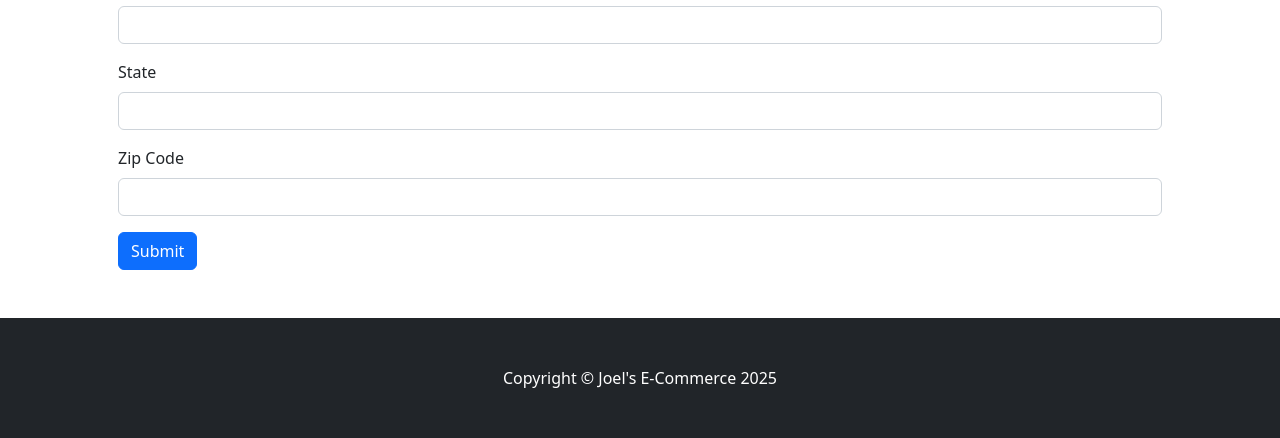
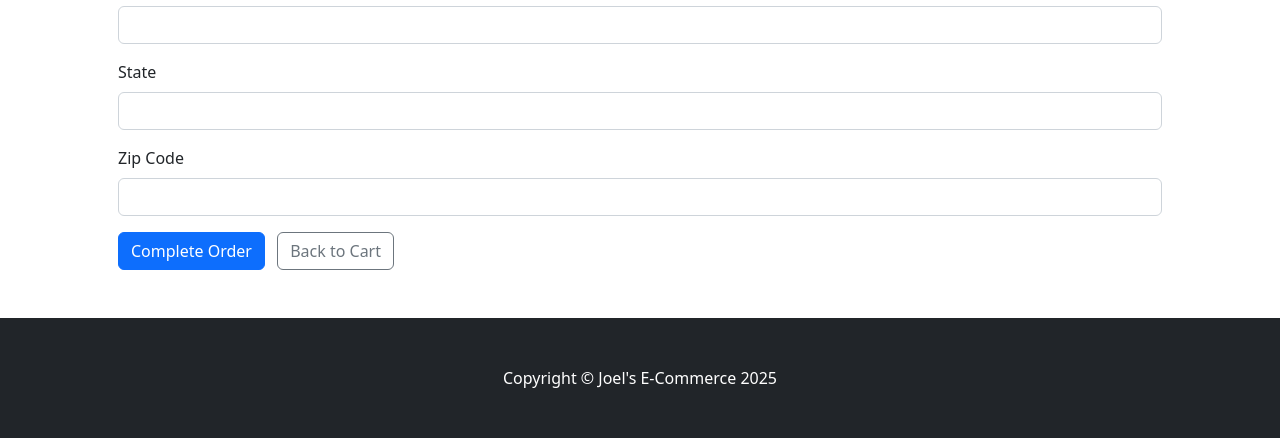
Before and after one commit to joelwood420/e-commerce_project, a Flask app: page /customer_details in a window 1280 px wide. Shown: the part 672-1110 px from the top of the page. Run offline with Flask 3, Linux system fonts and the light colour scheme; some libraries are stand-ins or nearby versions.

Commit message:
fixed bug in completing order, now successfully saves order to database

```diff
--- a/app.py
+++ b/app.py
@@ -106,7 +106,8 @@ def customer_details():
 
 @app.route('/order_confirmation')
 def order_confirmation():
-    return render_template('order_confirmation.html')
+    order_number = session.get('last_order_number')
+    return render_template('order_confirmation.html', order_number=order_number)
 
 @app.route('/admin', methods=['POST', 'GET'])
 def admin_login_page():
--- a/templates/shipping_details.html
+++ b/templates/shipping_details.html
@@ -5,14 +5,14 @@
 {% block content %}
 <div class="container px-4 px-lg-5 my-5">
     <h1 class="display-5 fw-bolder mb-4">Shipping Details</h1>
-    <form action="/submit_shipping_details" method="post">
+    <form action="/customer_details.qui" method="post">
         <div class="mb-3">
-            <label for="first_name" class="form-label">First Name</label>
-            <input type="text" class="form-control" id="first_name" name="first_name" required>
+            <label for="firstname" class="form-label">First Name</label>
+            <input type="text" class="form-control" id="firstname" name="firstname" required>
         </div>
         <div class="mb-3">
-            <label for="last_name" class="form-label">Last Name</label>
-            <input type="text" class="form-control" id="last_name" name="last_name" required>
+            <label for="lastname" class="form-label">Last Name</label>
+            <input type="text" class="form-control" id="lastname" name="lastname" required>
         </div>
         <div class="mb-3">
             <label for="email" class="form-label">Email</label>
@@ -42,7 +42,8 @@
             <label for="zip_code" class="form-label">Zip Code</label>
             <input type="text" class="form-control" id="zip_code" name="zip_code" required>
         </div>
-        <button type="submit" class="btn btn-primary">Submit</button>
+        <button type="submit" class="btn btn-primary">Complete Order</button>
+        <a href="/cart" class="btn btn-outline-secondary ms-2">Back to Cart</a>
     </form>
 </div>
 {% endblock %}
```
Also changed, not shown: database/ecommerce.db.
